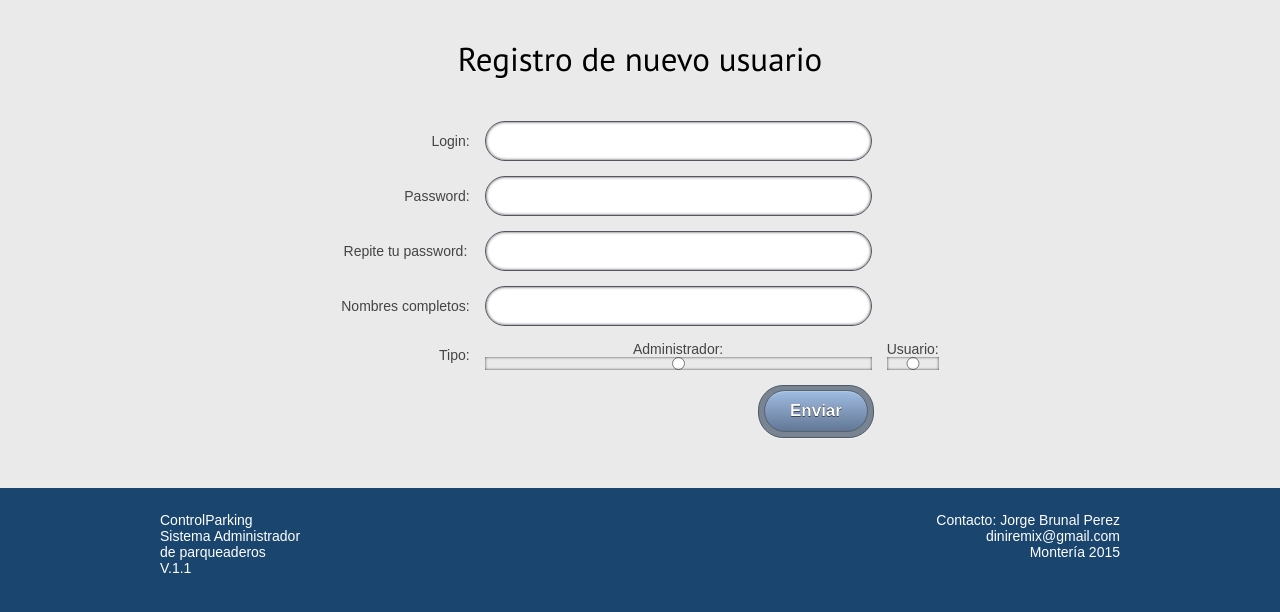
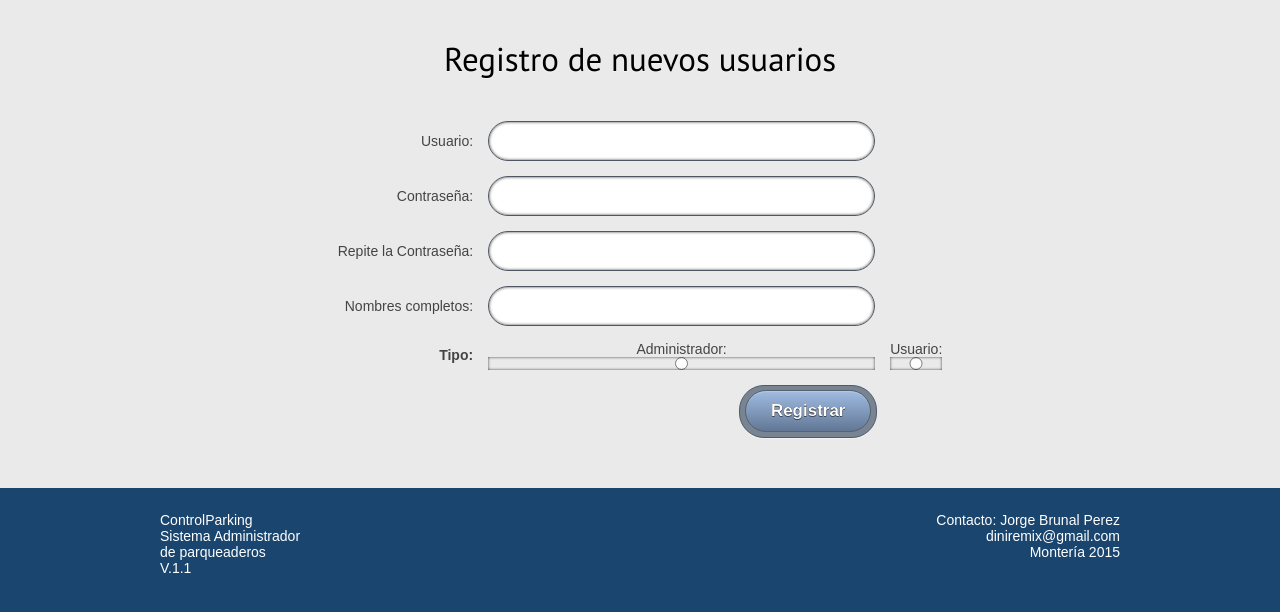
Before and after one commit to diniremix/ControlParking, a PHP site: page /nuevo_usuario.php in a window 1280 px wide. Shown: the part 38-650 px from the top of the page. Run offline with PHP 8.4, Linux system fonts and the light colour scheme; the visitor is signed in with stand-in values (Sample User, id 1).

Commit message:
correcciones en el formulario de ingreso de nuevos usuario

```diff
--- a/nuevo_usuario.php
+++ b/nuevo_usuario.php
@@ -62,20 +62,20 @@ if ($_SESSION['tipo'] === '1') {
 
 <section class="row">
 				<div class="center">
-					<strong class="subHeading">Registro de nuevo usuario</strong>
+					<strong class="subHeading">Registro de nuevos usuarios</strong>
 
 <form action="<?php echo $_SERVER['PHP_SELF']; ?>" method="post" name="form1" id="form1">
   <table align="center" cellspacing="5" cellpadding="5">
     <tr>
-      <td align="right">Login:</td>
+      <td align="right">Usuario:</td>
       <td><input name="login" type="text" value="" size="35" maxlength="35" /></td>
     </tr>
     <tr>
-      <td nowrap="nowrap" align="right">Password:</td>
+      <td nowrap="nowrap" align="right">Contrase&ntilde;a:</td>
       <td><input type="text" name="password" value="" size="35" maxlength="35"/></td>
     </tr>
     <tr>
-      <td nowrap="nowrap" align="center">Repite tu password:</td>
+      <td nowrap="nowrap" align="center">Repite la Contrase&ntilde;a:</td>
       <td><input type="text" name="password" value="" size="35"maxlength="35" /></td>
     </tr>
     <tr>
@@ -83,14 +83,14 @@ if ($_SESSION['tipo'] === '1') {
       <td><input type="text" name="nombres" value="" size="40" maxlength="40"/></td>
     </tr>
     <tr>
-      <td align="right">Tipo: </td>
+      <td align="right"><strong>Tipo:</strong> </td>
       <td align="center">Administrador:   <input type="radio" name="tipo" value="1" size="2" /></td>
 	  <td align="center">Usuario:			<input type="radio" name="tipo" value="2" size="2" /></td>
     </tr>
     <tr>
       <td nowrap="nowrap" align="right">&nbsp;</td>
       <td><button class="btnSmall btn submit right">
-											<span>Enviar</span>
+											<span>Registrar</span>
 										</button>
   <input type="hidden" name="MM_insert" value="form1" />
 </form></td>
```
